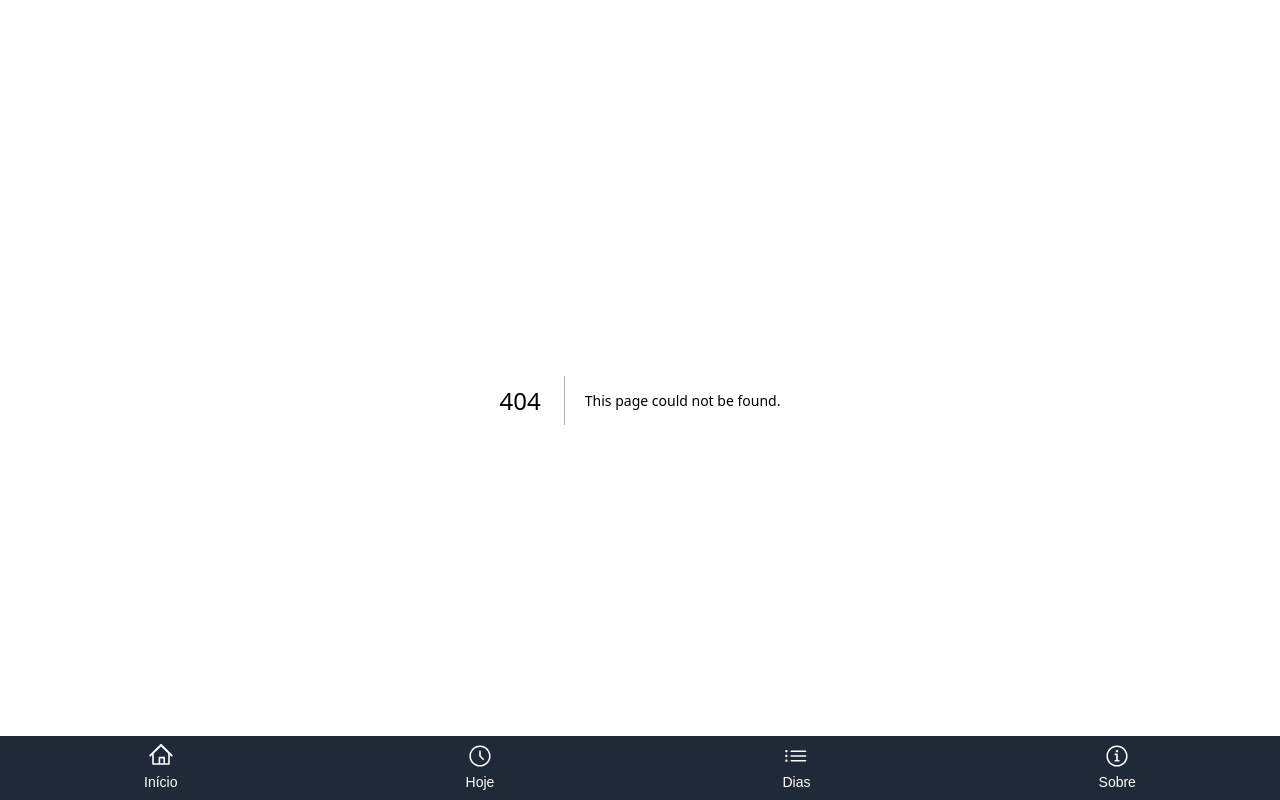
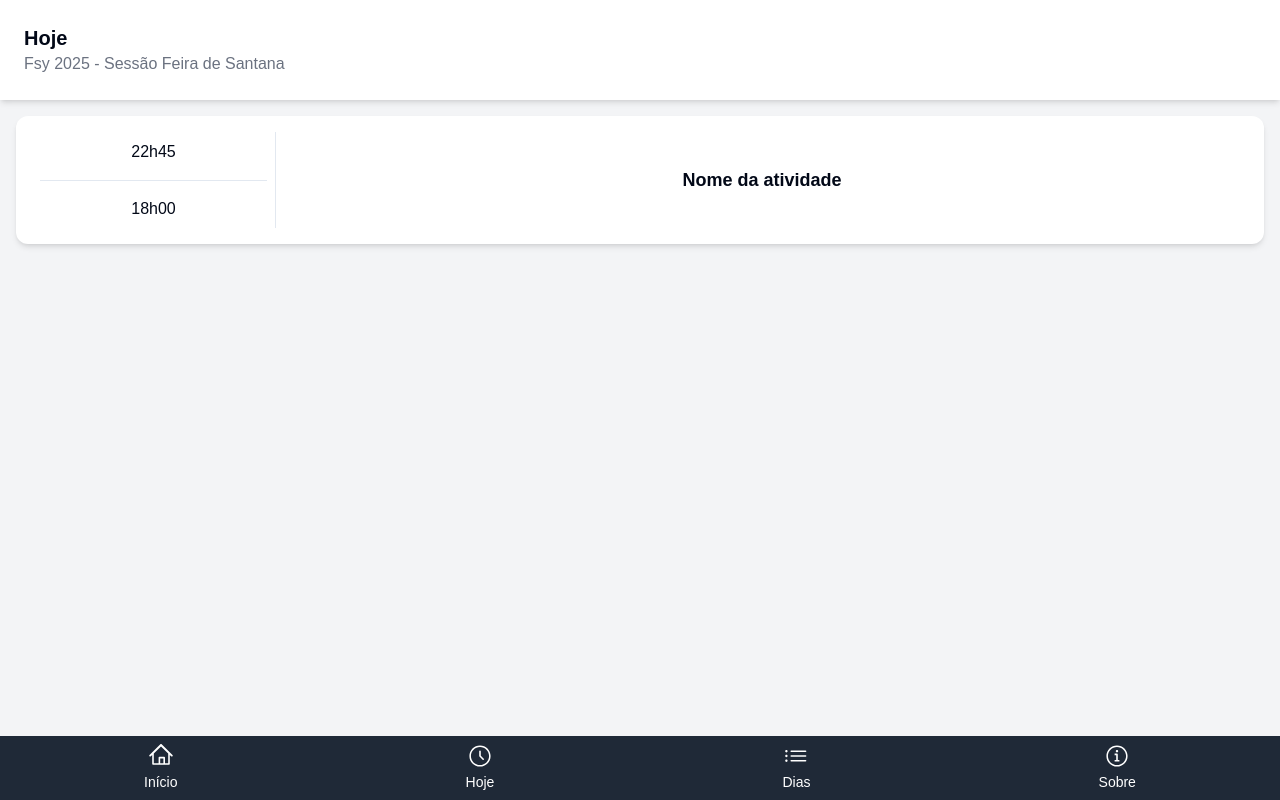
Before and after one commit to caleosilva/FSY-APP, a Next.js app: page /hoje in a window 1280 px wide. Before the commit this address had no page. Built offline with nearby package versions, Linux system fonts and the light colour scheme.

Commit message:
feat: today activity's card trigger

```diff
--- /dev/null
+++ b/app/hoje/page.tsx
@@ -0,0 +1,24 @@
+import DialogActivity from "@/components/formatedComponents/DialogActivity";
+
+export default function Home() {
+  return (
+    <div className="flex flex-col h-screen overflow-y-auto pb-20 bg-gray-100">
+
+      {/* Header */}
+      <div className="flex flex-col items-start justify-center p-6 bg-white shadow-md ">
+        <h1 className="text-xl font-semibold">Hoje</h1>
+        <h2 className="text-base text-gray-500">
+          Fsy 2025 - Sessão Feira de Santana
+        </h2>
+      </div>
+
+      {/* Cards com proporção 1/4, 2/4, 1/4 */}
+      <div className="flex flex-col flex-1 h-full p-4  space-y-4 ">
+        <DialogActivity
+          additionalClass=" flex-[1] shadow-lg rounded-xl p-4"
+          backgroundColor="#FDE68A"
+        />
+      </div>
+    </div>
+  );
+}
--- a/components/formatedComponents/ActivityCard.tsx
+++ b/components/formatedComponents/ActivityCard.tsx
@@ -13,7 +13,7 @@ export default function ActivityCard({
 }: ActivityCardProps) {
     return (
         <div
-            className={`p-4 rounded-lg shadow-md flex flex-col justify-between h-full  ${additionalClass}`}
+            className={`p-4 flex flex-col justify-between h-full  ${additionalClass}`}
             style={{ backgroundColor }}
         >
             {/* Título no topo */}
--- /dev/null
+++ b/components/formatedComponents/DialogActivity.tsx
@@ -0,0 +1,60 @@
+import { Button } from "@/components/ui/button"
+import { Separator } from "@/components/ui/separator"
+import {
+    Dialog,
+    DialogContent,
+    DialogDescription,
+    DialogHeader,
+    DialogTitle,
+    DialogTrigger,
+} from "@/components/ui/dialog"
+
+interface Activity {
+    time: string,
+    name: string,
+    location: string,
+    key_points: Array<any>
+}
+
+interface DialogActivityProps {
+    additionalClass?: string;
+    backgroundColor?: string
+    activity?: Activity;
+}
+
+export default function DialogActivity({
+    additionalClass = "",
+    activity,
+    backgroundColor
+}: DialogActivityProps) {
+    return (
+        <Dialog>
+            <DialogTrigger>
+                <div className={`flex w-full h-32  shadow-md bg-white p-4 ${additionalClass}`}>
+                    <div className="w-1/5 flex flex-col items-center justify-center space-y-4 p-2">
+                        <p>22h45</p>
+                        <Separator />
+                        <p>18h00</p>
+                    </div>
+
+                    <Separator orientation="vertical" />
+
+                    <div className="w-4/5 flex items-center justify-center">
+                        <p className="text-lg font-bold"> Nome da atividade </p>
+                    </div>
+                </div>
+
+            </DialogTrigger>
+            <DialogContent className="">
+                <DialogHeader>
+                    <DialogTitle>Are you absolutely sure?</DialogTitle>
+                    <DialogDescription>
+                        This action cannot be undone. This will permanently delete your account
+                        and remove your data from our servers.
+                    </DialogDescription>
+                </DialogHeader>
+            </DialogContent>
+        </Dialog>
+
+    );
+}
--- /dev/null
+++ b/components/ui/separator.tsx
@@ -0,0 +1,31 @@
+"use client"
+
+import * as React from "react"
+import * as SeparatorPrimitive from "@radix-ui/react-separator"
+
+import { cn } from "@/lib/utils"
+
+const Separator = React.forwardRef<
+  React.ElementRef<typeof SeparatorPrimitive.Root>,
+  React.ComponentPropsWithoutRef<typeof SeparatorPrimitive.Root>
+>(
+  (
+    { className, orientation = "horizontal", decorative = true, ...props },
+    ref
+  ) => (
+    <SeparatorPrimitive.Root
+      ref={ref}
+      decorative={decorative}
+      orientation={orientation}
+      className={cn(
+        "shrink-0 bg-border",
+        orientation === "horizontal" ? "h-[1px] w-full" : "h-full w-[1px]",
+        className
+      )}
+      {...props}
+    />
+  )
+)
+Separator.displayName = SeparatorPrimitive.Root.displayName
+
+export { Separator }
--- a/package.json
+++ b/package.json
@@ -12,6 +12,7 @@
     "@radix-ui/react-dialog": "^1.1.5",
     "@radix-ui/react-icons": "^1.3.2",
     "@radix-ui/react-scroll-area": "^1.2.2",
+    "@radix-ui/react-separator": "^1.1.1",
     "@radix-ui/react-slot": "^1.1.1",
     "class-variance-authority": "^0.7.1",
     "clsx": "^2.1.1",
```
Also changed, not shown: 1 other file (tests, documents, lock files or other folders).
